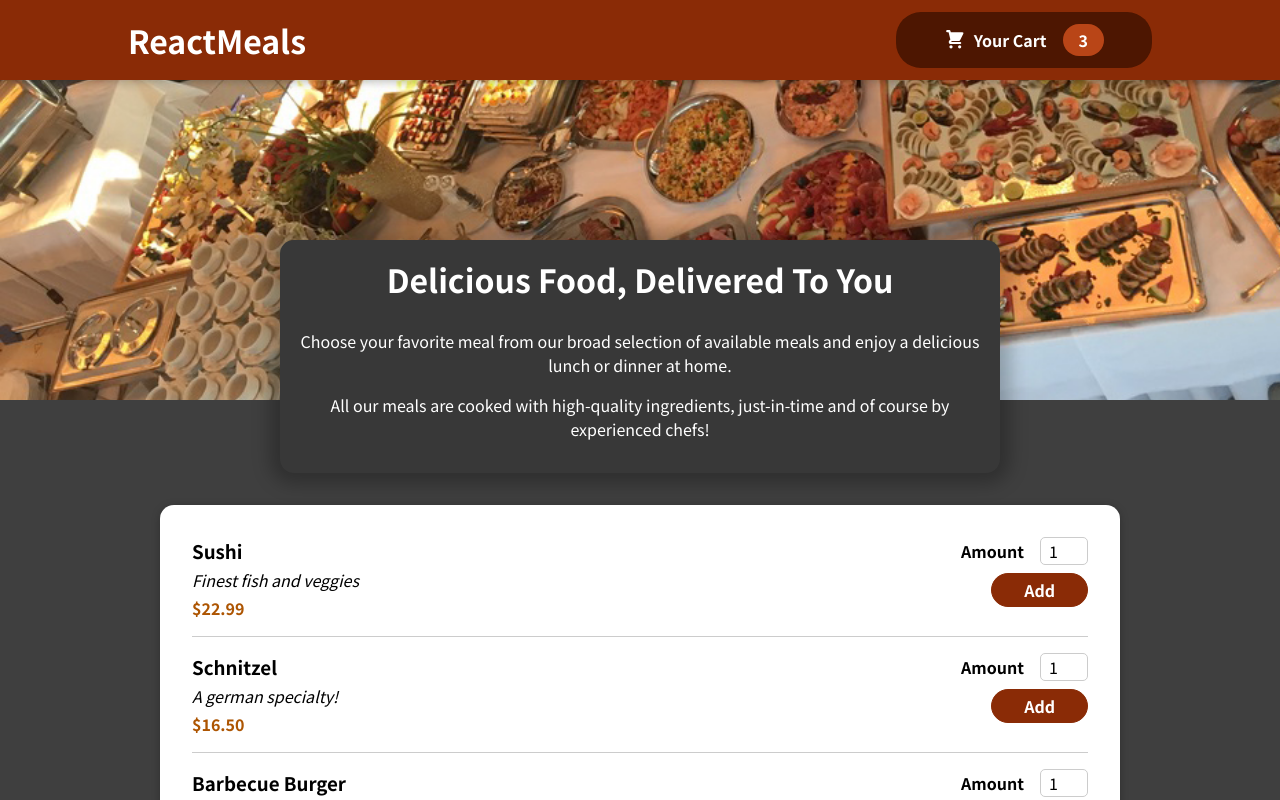
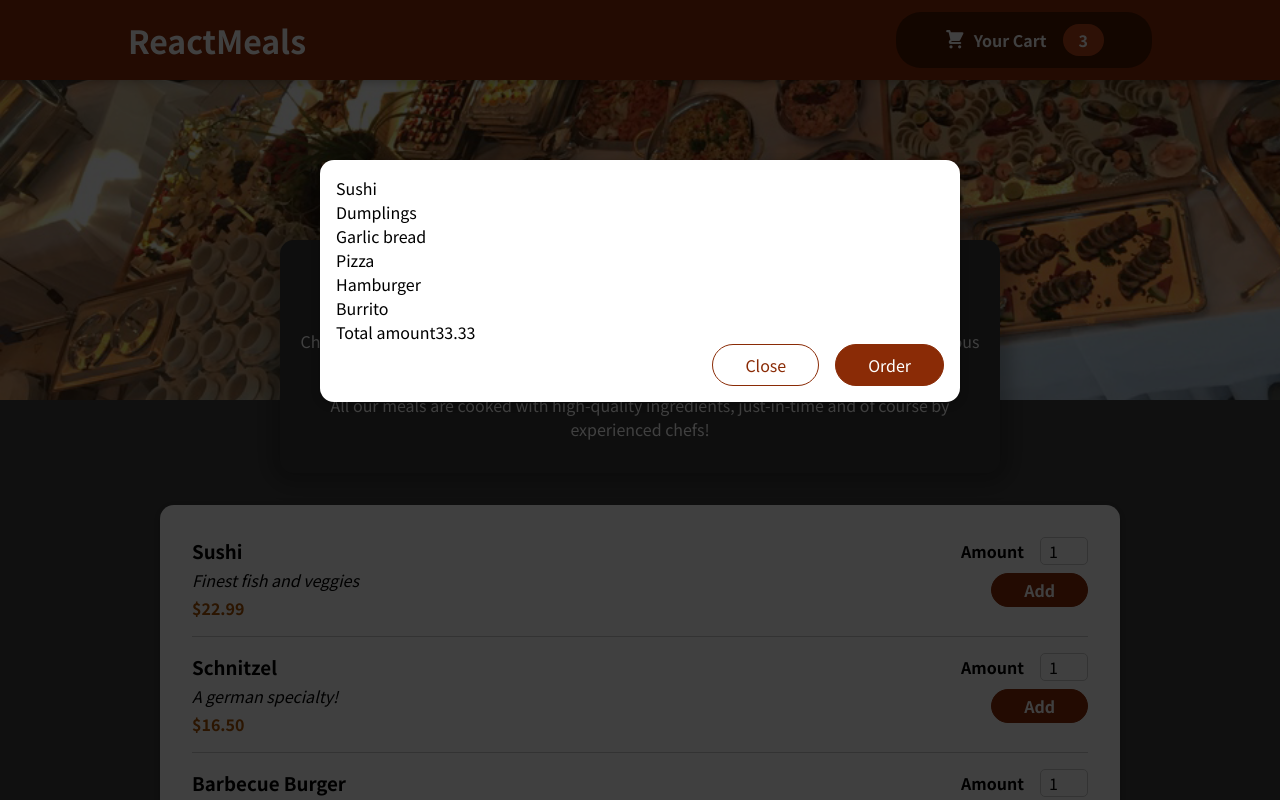
Before and after one commit to Adys23/foodOrderingApp, a JavaScript app: page / in a window 1280 px wide. Shown: the top 800 px of the page. Built offline with nearby package versions, Linux system fonts and the light colour scheme.

Commit message:
modal for Cart  added

```diff
--- a/public/index.html
+++ b/public/index.html
@@ -28,6 +28,7 @@
 	</head>
 	<body>
 		<noscript>You need to enable JavaScript to run this app.</noscript>
+		<div id="overlays"></div>
 		<div id="root"></div>
 		<!--
       This HTML file is a template.
--- a/src/App.js
+++ b/src/App.js
@@ -1,9 +1,11 @@
+import Cart from './components/Cart/Cart';
 import Header from './components/Layout/Header/Header';
 import Meals from './components/Meals/Meals';
 
 function App() {
 	return (
 		<>
+			<Cart />
 			<Header />
 			<main>
 				<Meals />
--- a/src/components/Cart/Cart.js
+++ b/src/components/Cart/Cart.js
@@ -1,3 +1,5 @@
+import Modal from '../UI/Modal/Modal';
+
 import classes from './Cart.module.css';
 
 const Cart = (props) => {
@@ -17,7 +19,7 @@
 	);
 
 	return (
-		<>
+		<Modal>
 			{cartItems}
 			<div>
 				<span>Total amount</span>
@@ -27,7 +29,7 @@
 				<button className={classes['button--alt']}>Close</button>
 				<button className={classes.button}>Order</button>
 			</div>
-		</>
+		</Modal>
 	);
 };
 
--- a/src/components/UI/Modal/Modal.js
+++ b/src/components/UI/Modal/Modal.js
@@ -1,5 +1,31 @@
+import reactDom from 'react-dom';
+
 import classes from './Modal.module.css';
 
-const Modal = (props) => {};
+const Backdrop = (props) => {
+	return <div className={classes.backdrop}></div>;
+};
+
+const ModalOverlay = (props) => {
+	return (
+		<div className={classes.modal}>
+			<div className={classes.content}>{props.children}</div>
+		</div>
+	);
+};
+
+const portalElement = document.getElementById('overlays');
+
+const Modal = (props) => {
+	return (
+		<>
+			{reactDom.createPortal(<Backdrop />, portalElement)}
+			{reactDom.createPortal(
+				<ModalOverlay>{props.children}</ModalOverlay>,
+				portalElement
+			)}
+		</>
+	);
+};
 
 export default Modal;
```
Also changed, not shown: 1 other file (tests, documents, lock files or other folders). Lines whose indentation alone changed are shown as unchanged.
